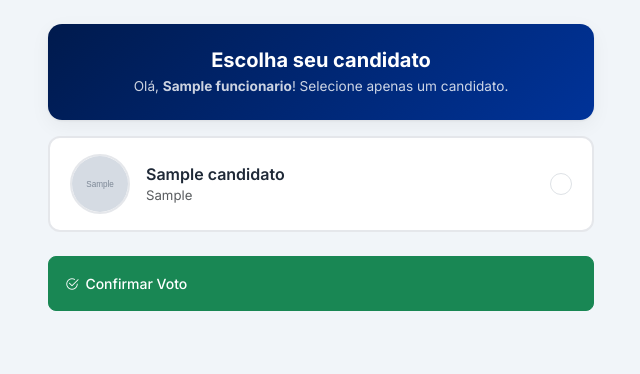
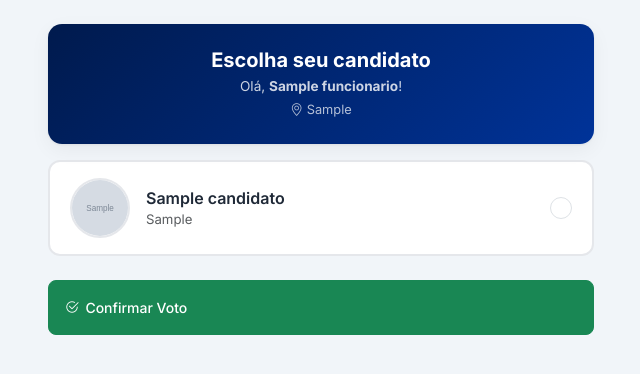
Before and after one commit to Kaiodrx/Projeto-Cipa-2026, a Flask app: template templates/votacao/votar.html in a window 1280 px wide. Shown: the top 374 px of the page, without its empty margins (319-959 px from the left). Run offline with Flask 3, Linux system fonts and the light colour scheme; the template is opened without the code that fills it: values that come from a table or form of the project are taken from there, others are empty; tables that the repository leaves empty hold one stand-in row (values such as "Sample post"); grey boxes marked "Sample" are stand-in pictures.

Commit message:
Update votar.html

```diff
--- a/templates/votacao/votar.html
+++ b/templates/votacao/votar.html
@@ -10,7 +10,10 @@
                 <i class="bi bi-ballot-heart mb-2" style="font-size:1.75rem;opacity:.85;"></i>
                 <h5 class="fw-bold mb-1">Escolha seu candidato</h5>
                 <p class="mb-0" style="font-size:.85rem;opacity:.8;">
-                    Olá, <strong>{{ funcionario.nome }}</strong>! Selecione apenas um candidato.
+                    Olá, <strong>{{ funcionario.nome }}</strong>!
+                </p>
+                <p class="mb-0 mt-1" style="font-size:.8rem;opacity:.7;">
+                    <i class="bi bi-geo-alt"></i> {{ funcionario.unidade }}
                 </p>
             </div>
         </div>
```
